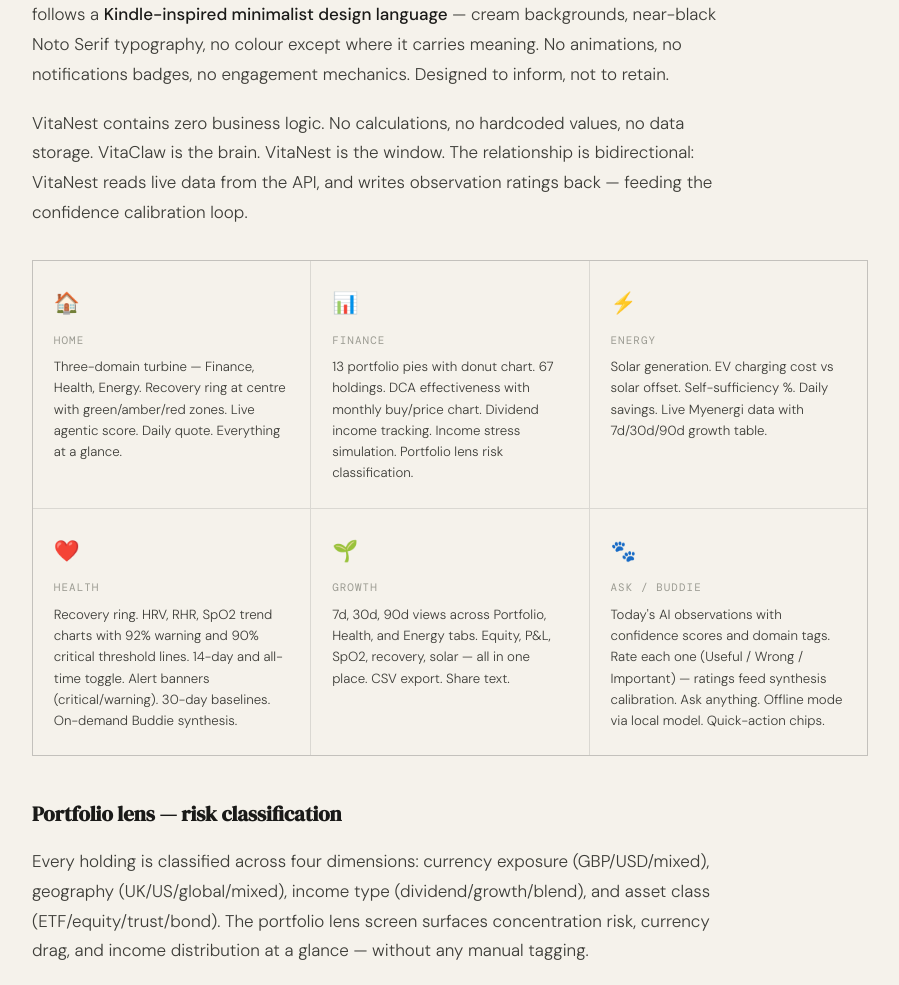
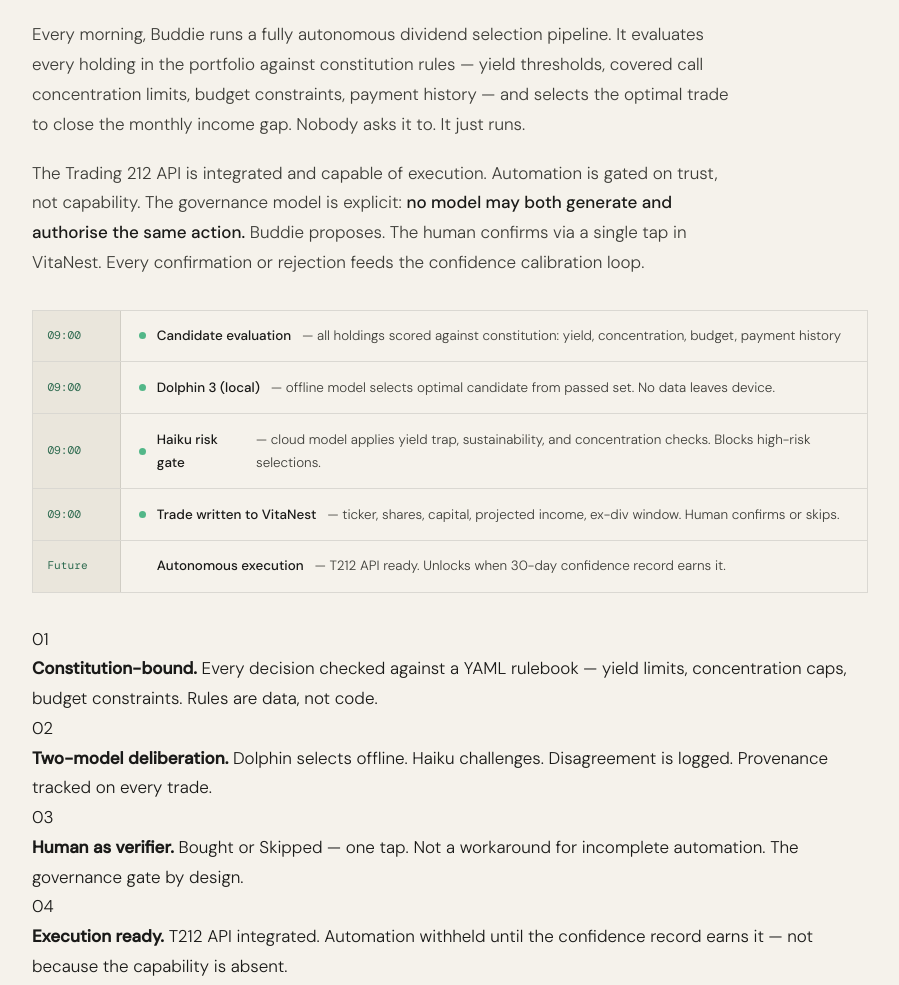
Before and after one commit to wizardofchat/buddie-local, a plain HTML site: page index.html in a window 1280 px wide. Shown: the part 7220-8205 px from the top of the page, without its empty margins (190-1089 px from the left). Drawn offline with nearby package versions, Linux system fonts and the light colour scheme.

Commit message:
feat: add agentic trade engine section — governance model, T212 ready, trust architecture — 2026-05-29

```diff
--- a/index.html
+++ b/index.html
@@ -694,6 +694,58 @@
   </div>
 </section>
 
+<!-- Agentic Trade Engine -->
+<section class="section" id="agentic-trade">
+  <div class="section-number">§ 3.5 — Agentic Trade Engine</div>
+  <h2>Buddie selects. You confirm. Trust earns automation.</h2>
+
+  <p>Every morning, Buddie runs a fully autonomous dividend selection pipeline. It evaluates every holding in the portfolio against constitution rules — yield thresholds, covered call concentration limits, budget constraints, payment history — and selects the optimal trade to close the monthly income gap. Nobody asks it to. It just runs.</p>
+
+  <p>The Trading 212 API is integrated and capable of execution. Automation is gated on trust, not capability. The governance model is explicit: <strong>no model may both generate and authorise the same action.</strong> Buddie proposes. The human confirms via a single tap in VitaNest. Every confirmation or rejection feeds the confidence calibration loop.</p>
+
+  <div class="pipeline">
+    <div class="pipeline-step">
+      <div class="pipeline-time">09:00</div>
+      <div class="pipeline-desc"><span class="dot dot-live"></span><strong>Candidate evaluation</strong> — all holdings scored against constitution: yield, concentration, budget, payment history</div>
+    </div>
+    <div class="pipeline-step">
+      <div class="pipeline-time">09:00</div>
+      <div class="pipeline-desc"><span class="dot dot-live"></span><strong>Dolphin 3 (local)</strong> — offline model selects optimal candidate from passed set. No data leaves device.</div>
+    </div>
+    <div class="pipeline-step">
+      <div class="pipeline-time">09:00</div>
+      <div class="pipeline-desc"><span class="dot dot-live"></span><strong>Haiku risk gate</strong> — cloud model applies yield trap, sustainability, and concentration checks. Blocks high-risk selections.</div>
+    </div>
+    <div class="pipeline-step">
+      <div class="pipeline-time">09:00</div>
+      <div class="pipeline-desc"><span class="dot dot-live"></span><strong>Trade written to VitaNest</strong> — ticker, shares, capital, projected income, ex-div window. Human confirms or skips.</div>
+    </div>
+    <div class="pipeline-step">
+      <div class="pipeline-time">Future</div>
+      <div class="pipeline-desc"><span class="dot"></span><strong>Autonomous execution</strong> — T212 API ready. Unlocks when 30-day confidence record earns it.</div>
+    </div>
+  </div>
+
+  <div class="trust-grid">
+    <div class="trust-item">
+      <div class="trust-number">01</div>
+      <div class="trust-text"><strong>Constitution-bound.</strong> Every decision checked against a YAML rulebook — yield limits, concentration caps, budget constraints. Rules are data, not code.</div>
+    </div>
+    <div class="trust-item">
+      <div class="trust-number">02</div>
+      <div class="trust-text"><strong>Two-model deliberation.</strong> Dolphin selects offline. Haiku challenges. Disagreement is logged. Provenance tracked on every trade.</div>
+    </div>
+    <div class="trust-item">
+      <div class="trust-number">03</div>
+      <div class="trust-text"><strong>Human as verifier.</strong> Bought or Skipped — one tap. Not a workaround for incomplete automation. The governance gate by design.</div>
+    </div>
+    <div class="trust-item">
+      <div class="trust-number">04</div>
+      <div class="trust-text"><strong>Execution ready.</strong> T212 API integrated. Automation withheld until the confidence record earns it — not because the capability is absent.</div>
+    </div>
+  </div>
+</section>
+
 <!-- VitaNest -->
 <section class="section" id="vitanest">
   <div class="section-number">§ 4 — VitaNest</div>
```
